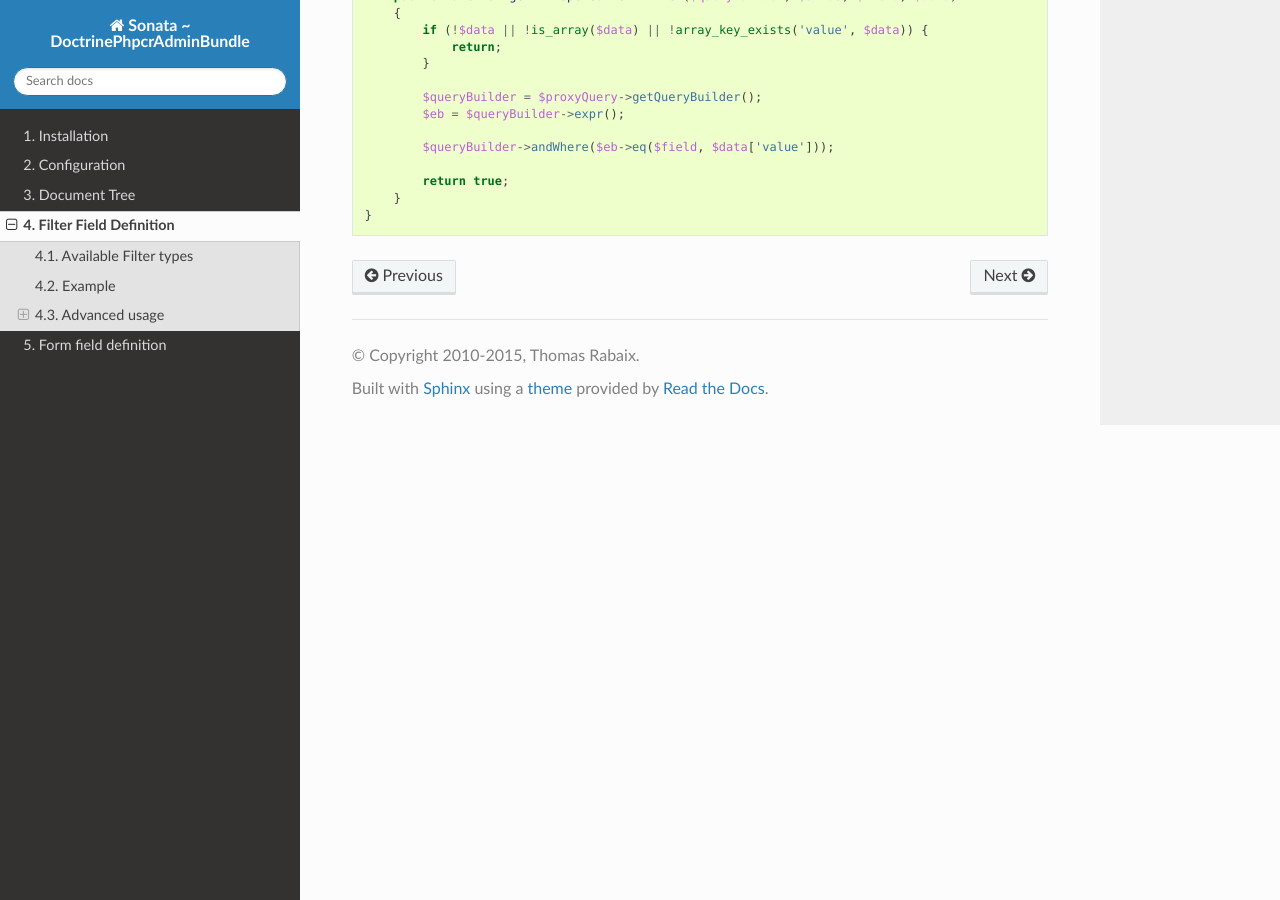
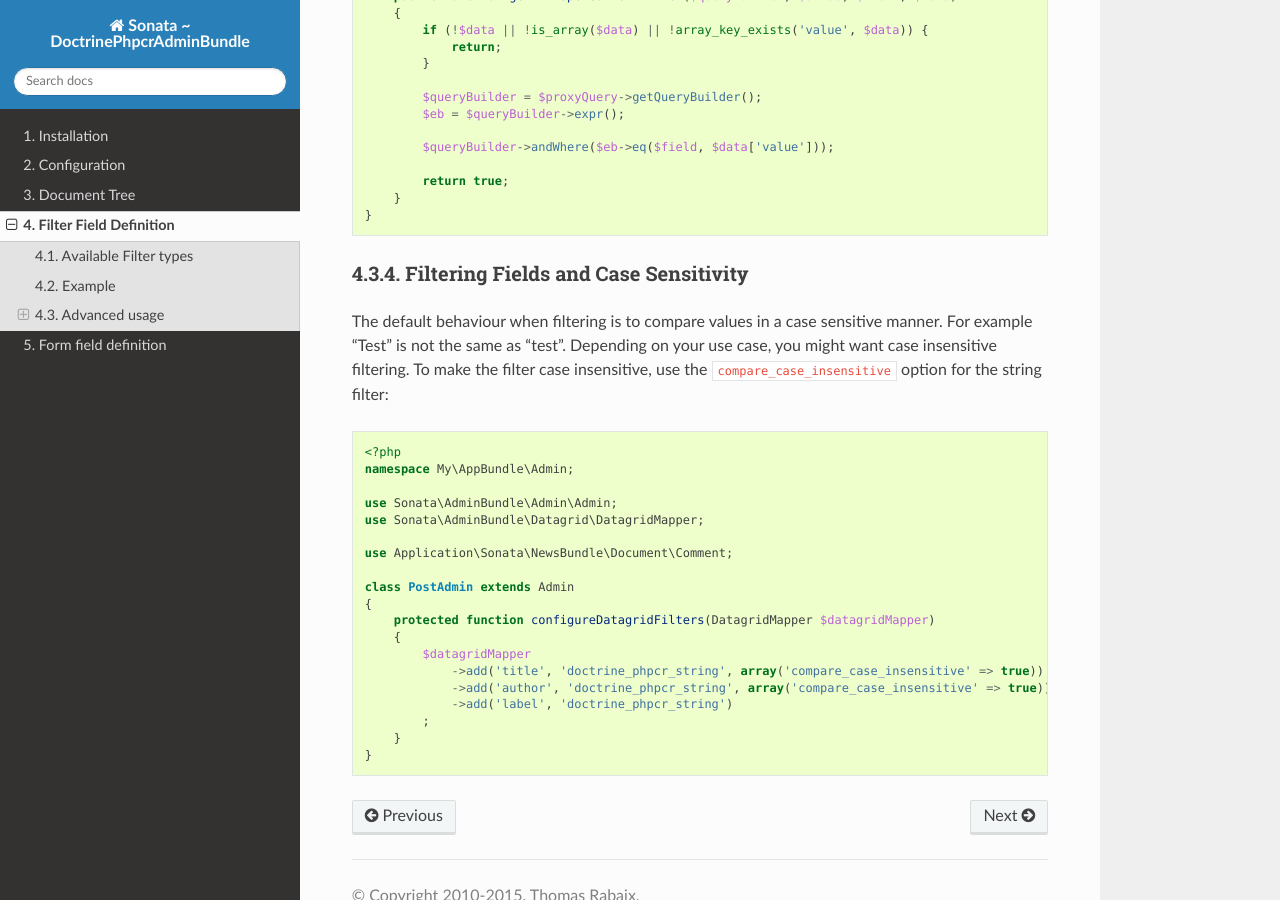
Before and after one commit to sonata-project/SonataDoctrinePhpcrAdminBundle, a Sphinx documentation site: the page built from Resources/doc/reference/filter_field_definition.rst, in a window 1280 px wide and 900 px high, scrolled down 3410 px. Built offline with Sphinx 7.4.7 and the Read the Docs theme 2.0.0, drawn with Linux system fonts in a browser that asks for light colours.

Commit message:
enable lower case comparison on specific filter option

```diff
--- a/Resources/doc/reference/filter_field_definition.rst
+++ b/Resources/doc/reference/filter_field_definition.rst
@@ -179,3 +179,32 @@ implement this functionality.
             return true;
         }
     }
+
+Filtering Fields and Case Sensitivity
+^^^^^^^^^^^^^^^^^^^^^^^^^^^^^^^^^^^^^
+
+The default behaviour when filtering is to compare values in a case sensitive manner.
+For example "Test" is not the same as "test". Depending on your use case, you might want case insensitive filtering.
+To make the filter case insensitive, use the ``compare_case_insensitive`` option for the string filter:
+
+.. code-block:: php
+
+    <?php
+    namespace My\AppBundle\Admin;
+
+    use Sonata\AdminBundle\Admin\Admin;
+    use Sonata\AdminBundle\Datagrid\DatagridMapper;
+
+    use Application\Sonata\NewsBundle\Document\Comment;
+
+    class PostAdmin extends Admin
+    {
+        protected function configureDatagridFilters(DatagridMapper $datagridMapper)
+        {
+            $datagridMapper
+                ->add('title', 'doctrine_phpcr_string', array('compare_case_insensitive' => true))
+                ->add('author', 'doctrine_phpcr_string', array('compare_case_insensitive' => true))
+                ->add('label', 'doctrine_phpcr_string')
+            ;
+        }
+    }
```
Also changed, not shown: 2 other files.
